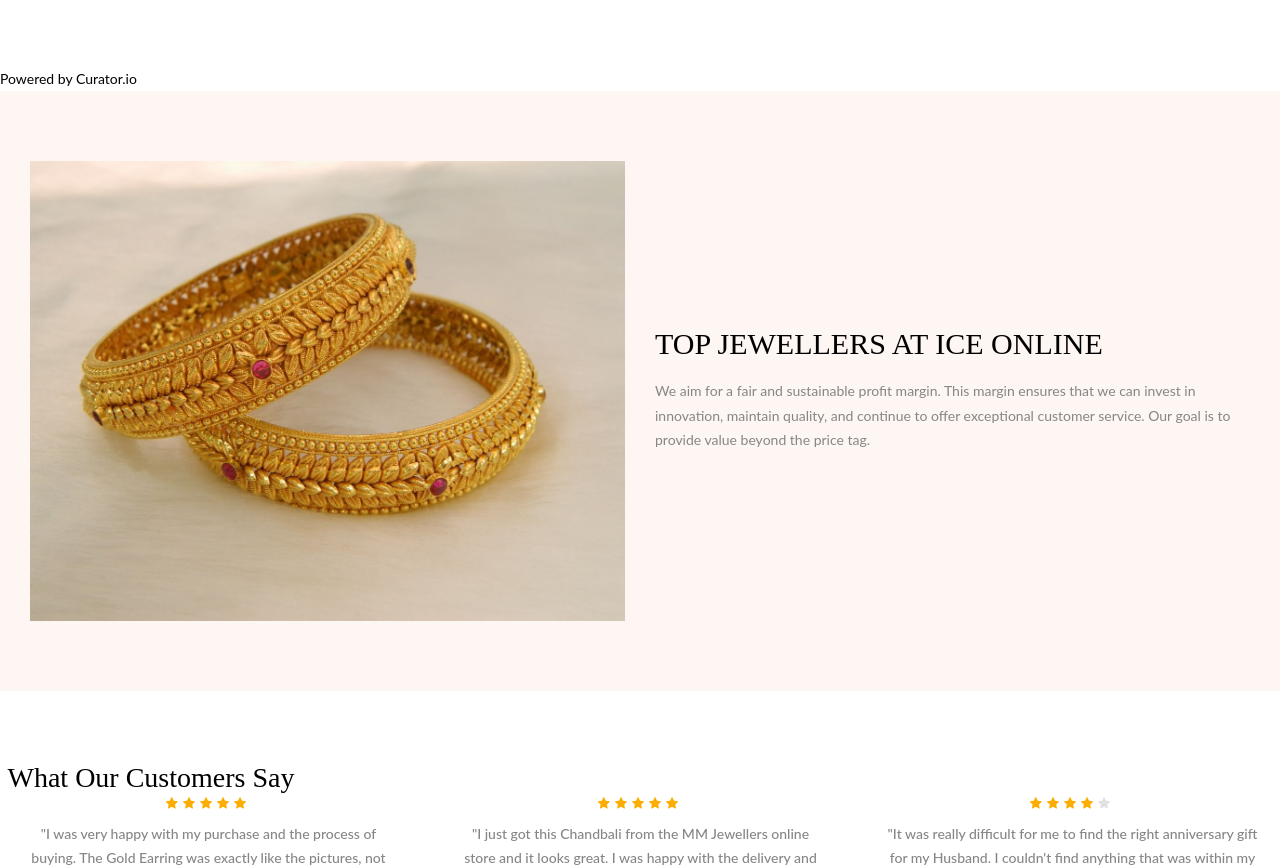
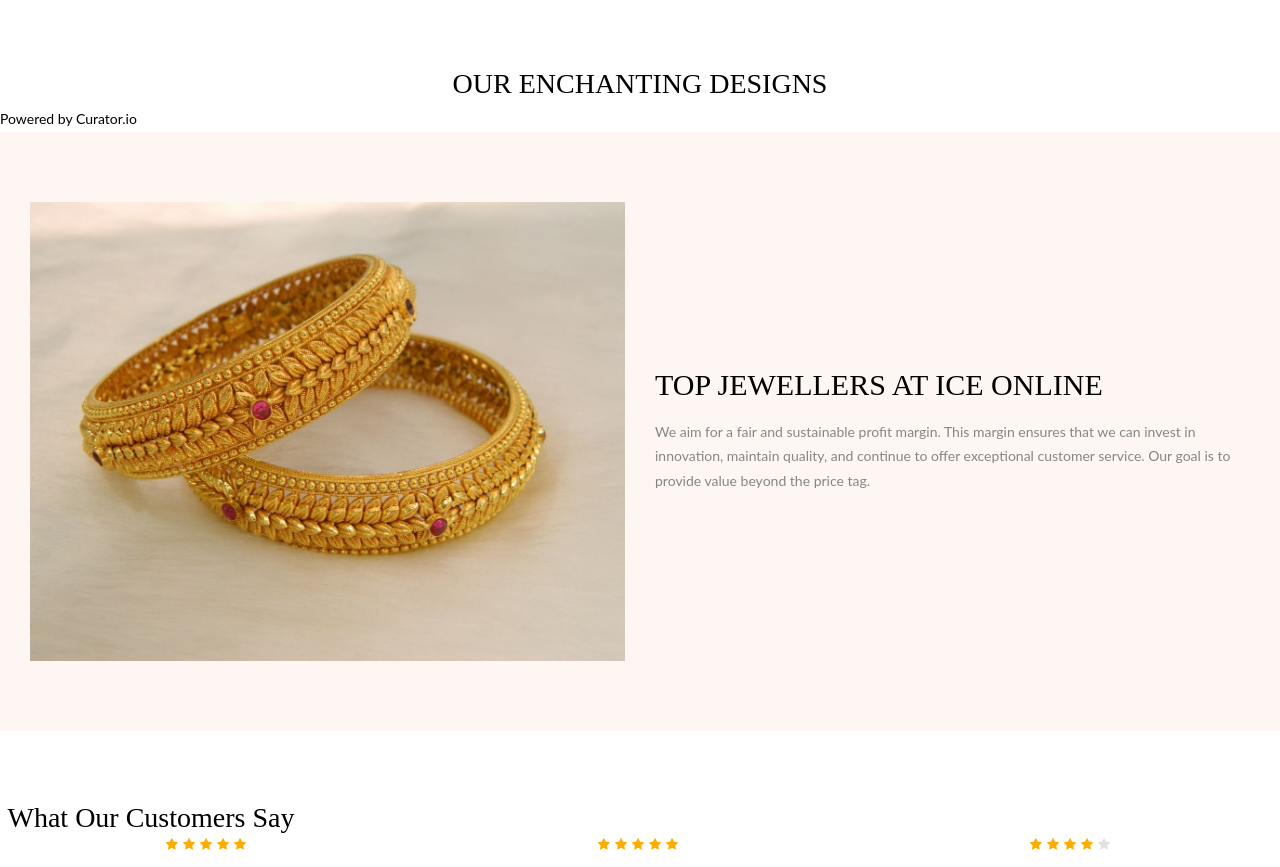
Before and after one commit to karthikeyan-ramasubramanian/mm_jewellery, a plain HTML site: page index.html in a window 1280 px wide. Shown: the part 3312-4179 px from the top of the page. Drawn offline with Linux system fonts and the light colour scheme; no server answers; files whose address does not match are found by name; a web font is replaced by a local one.

Commit message:
UPDATED INSTAGRAM

```diff
--- a/index.html
+++ b/index.html
@@ -800,6 +800,9 @@
               </div>
             </section>
             <section>
+              <div class="block-title">
+                <h2 style="text-align: center; justify-content: center;">OUR ENCHANTING DESIGNS</h2>
+              </div>
               <!-- Place <div> tag where you want the feed to appear -->
               <div id="curator-feed-default-feed-layout"><a href="https://curator.io" target="_blank"
                   class="crt-logo crt-tag">Powered by Curator.io</a></div>
```
